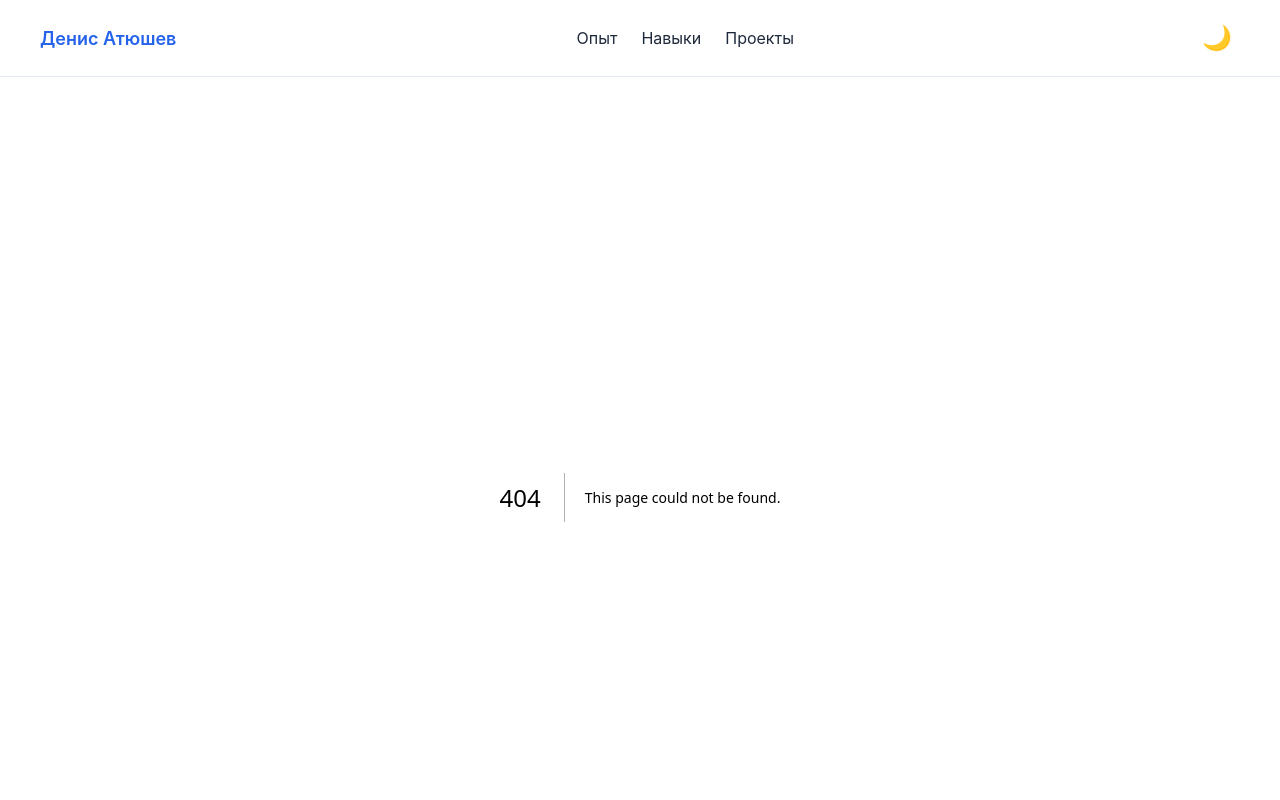
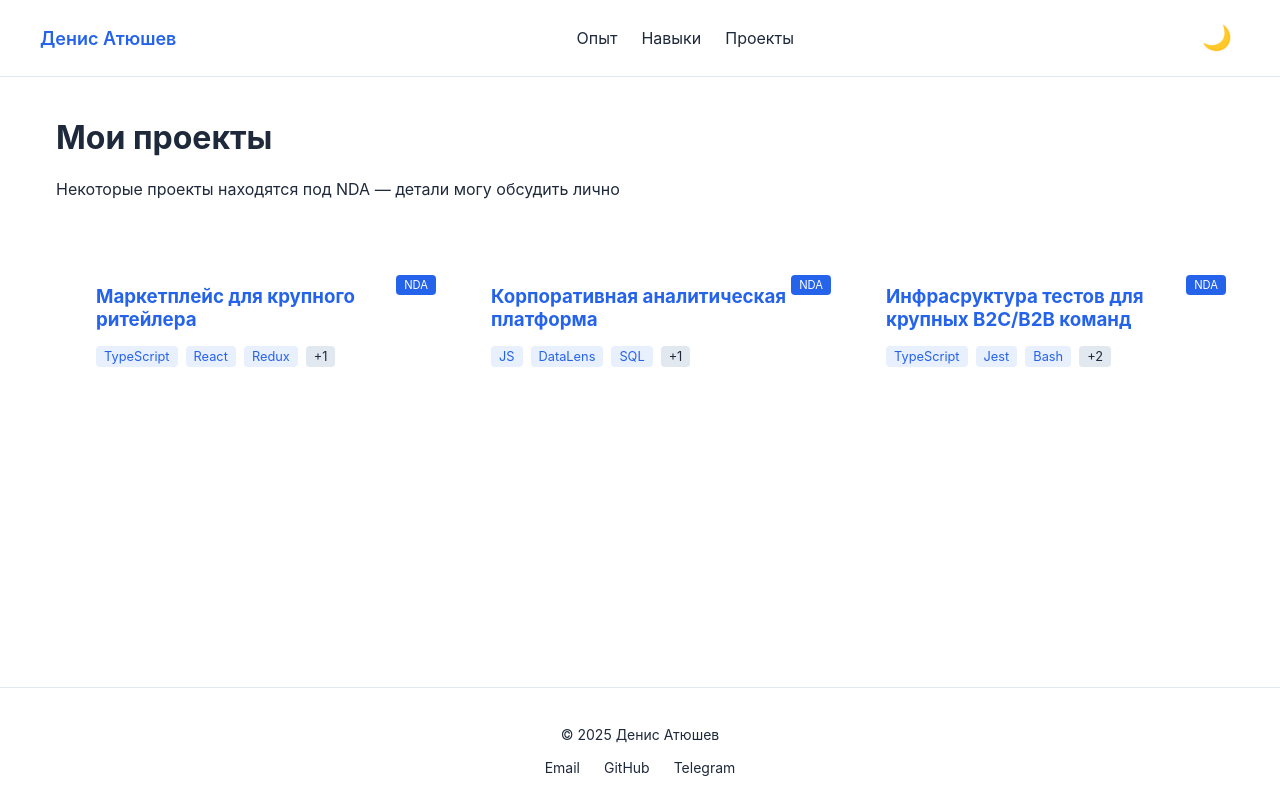
Before and after one commit to AtyushevD/portfolio, a Next.js app: page /projects in a window 1280 px wide. Before the commit this address had no page. Shown: the top 800 px of the page. Built offline with nearby package versions, Linux system fonts and the light colour scheme.

Commit message:
Добавил страницу проектов

```diff
--- /dev/null
+++ b/src/app/(main)/projects/page.tsx
@@ -0,0 +1,14 @@
+import { ProjectsShowcase } from '@/components/projects';
+import { Container } from '@/components/layout/Container';
+
+export default function ProjectsPage() {
+  return (
+    <Container>
+      <h1 className="page-title">Мои проекты</h1>
+      <p className="page-subtitle">
+        Некоторые проекты находятся под NDA — детали могу обсудить лично
+      </p>
+      <ProjectsShowcase />
+    </Container>
+  );
+}
--- /dev/null
+++ b/src/components/projects/ProjectCard.tsx
@@ -0,0 +1,40 @@
+import { useState } from 'react';
+import { Project } from '@/lib/projects';
+
+import styles from './projects.module.css';
+
+export const ProjectCard = ({ project }: { project: Project }) => {
+  const [isHovered, setIsHovered] = useState(false);
+
+  return (
+    <div
+      className={styles.card}
+      onMouseEnter={() => setIsHovered(true)}
+      onMouseLeave={() => setIsHovered(false)}
+    >
+      {project.isNDA && (
+        <div className={styles.ndaBadge}>NDA</div>
+      )}
+
+      <h3 className={styles.title}>{project.title}</h3>
+
+      <div className={styles.technologies}>
+        {project.technologies.slice(0, 3).map(tech => (
+          <span key={tech} className={styles.techTag}>{tech}</span>
+        ))}
+        {project.technologies.length > 3 && (
+          <span className={styles.moreTag}>+{project.technologies.length - 3}</span>
+        )}
+      </div>
+
+      {isHovered && (
+        <div className={styles.hoverContent}>
+          <p className={styles.description}>{project.description}</p>
+          <button className={styles.detailsButton}>
+            {project.isNDA ? 'Подробности под NDA' : 'Подробнее'}
+          </button>
+        </div>
+      )}
+    </div>
+  );
+};
--- /dev/null
+++ b/src/components/projects/ProjectModal.tsx
@@ -0,0 +1,57 @@
+'use client';
+
+import { useEffect } from 'react';
+import { Project } from '@/lib/projects';
+
+import styles from './projects.module.css';
+
+export const ProjectModal = ({
+  project,
+  onClose
+}: {
+  project: Project | null;
+  onClose: () => void;
+}) => {
+  useEffect(() => {
+    if (project) document.body.style.overflow = 'hidden';
+    return () => { document.body.style.overflow = '' };
+  }, [project]);
+
+  if (!project) return null;
+
+  return (
+    <div className={styles.modalOverlay} onClick={onClose}>
+      <div className={styles.modalContent} onClick={e => e.stopPropagation()}>
+        <button className={styles.closeButton} onClick={onClose}>×</button>
+
+        <h2 className={styles.modalTitle}>{project.title}</h2>
+
+        {project.isNDA ? (
+          <div className={styles.ndaContent}>
+            <h3>🔒 Проект под NDA</h3>
+            <p>Детали не могут быть раскрыты в соответствии с соглашением</p>
+            <p>Готов обсудить мой вклад лично</p>
+          </div>
+        ) : (
+          <>
+            <p><strong>Роль:</strong> {project.role}</p>
+            <p><strong>Описание:</strong> {project.description}</p>
+
+            <h3>Ключевые особенности:</h3>
+            <ul className={styles.featuresList}>
+              {project.features.map((f, i) => (
+                <li key={i}>{f}</li>
+              ))}
+            </ul>
+
+            <div className={styles.technologies}>
+              {project.technologies.map(tech => (
+                <span key={tech} className={styles.techTag}>{tech}</span>
+              ))}
+            </div>
+          </>
+        )}
+      </div>
+    </div>
+  );
+};
--- /dev/null
+++ b/src/components/projects/ProjectsShowcase.tsx
@@ -0,0 +1,32 @@
+'use client';
+
+import { useState } from 'react';
+import { PROJECTS, Project } from '@/lib/projects';
+import { ProjectCard } from './ProjectCard';
+import { ProjectModal } from './ProjectModal';
+
+import styles from './projects.module.css';
+
+export const ProjectsShowcase = () => {
+  const [selectedProject, setSelectedProject] = useState<Project | null>(null);
+
+  return (
+    <div className={styles.container}>
+      <div className={styles.grid}>
+        {PROJECTS.map(project => (
+          <div
+            key={project.id}
+            onClick={() => setSelectedProject(project)}
+          >
+            <ProjectCard project={project} />
+          </div>
+        ))}
+      </div>
+
+      <ProjectModal
+        project={selectedProject}
+        onClose={() => setSelectedProject(null)}
+      />
+    </div>
+  );
+};
--- /dev/null
+++ b/src/components/projects/index.ts
@@ -0,0 +1 @@
+export {ProjectsShowcase} from './ProjectsShowcase';
--- /dev/null
+++ b/src/components/projects/projects.module.css
@@ -0,0 +1,146 @@
+.container {
+  max-width: 1200px;
+  margin: 0 auto;
+  padding: 20px;
+}
+
+.grid {
+  display: grid;
+  grid-template-columns: repeat(auto-fill, minmax(300px, 1fr));
+  gap: 25px;
+  margin-top: 30px;
+}
+
+.card {
+  background: var(--color-bg-dark);
+  border-radius: 10px;
+  padding: 20px;
+  height: 200px;
+  position: relative;
+  overflow: hidden;
+  cursor: pointer;
+  transition: transform 0.3s;
+}
+
+.card:hover {
+  transform: translateY(-5px);
+}
+
+.ndaBadge {
+  position: absolute;
+  top: 10px;
+  right: 10px;
+  background: var(--color-primary);
+  color: white;
+  padding: 3px 8px;
+  border-radius: 4px;
+  font-size: 0.7rem;
+}
+
+.title {
+  margin: 0 0 15px;
+  color: var(--color-primary);
+}
+
+.technologies {
+  display: flex;
+  flex-wrap: wrap;
+  gap: 8px;
+  margin-top: 15px;
+}
+
+.techTag {
+  background: rgba(37, 99, 235, 0.1);
+  color: var(--color-primary);
+  padding: 3px 8px;
+  border-radius: 4px;
+  font-size: 0.8rem;
+}
+
+.moreTag {
+  background: var(--color-border);
+  padding: 3px 8px;
+  border-radius: 4px;
+  font-size: 0.8rem;
+}
+
+.hoverContent {
+  position: absolute;
+  bottom: 0;
+  left: 0;
+  right: 0;
+  background: rgba(0, 0, 0, 0.8);
+  padding: 15px;
+  transform: translateY(100%);
+  transition: transform 0.3s;
+}
+
+.card:hover .hoverContent {
+  transform: translateY(0);
+}
+
+.description {
+  margin: 0 0 10px;
+  font-size: 0.9rem;
+  color: white;
+}
+
+.detailsButton {
+  background: var(--color-primary);
+  color: white;
+  border: none;
+  padding: 5px 10px;
+  border-radius: 4px;
+  cursor: pointer;
+  font-size: 0.8rem;
+}
+
+/* Модальное окно */
+.modalOverlay {
+  position: fixed;
+  top: 0;
+  left: 0;
+  right: 0;
+  bottom: 0;
+  background: rgba(0, 0, 0, 0.7);
+  z-index: 1000;
+  display: flex;
+  justify-content: center;
+  align-items: center;
+}
+
+.modalContent {
+  background: var(--color-bg);
+  padding: 30px;
+  border-radius: 10px;
+  max-width: 600px;
+  width: 90%;
+  max-height: 80vh;
+  overflow-y: auto;
+  position: relative;
+}
+
+.closeButton {
+  position: absolute;
+  top: 15px;
+  right: 15px;
+  font-size: 1.5rem;
+  background: none;
+  border: none;
+  cursor: pointer;
+  color: var(--color-text-light);
+}
+
+.modalTitle {
+  margin-top: 0;
+  color: var(--color-primary);
+}
+
+.ndaContent {
+  text-align: center;
+  padding: 20px 0;
+}
+
+.featuresList {
+  margin-left: 20px;
+}
--- /dev/null
+++ b/src/lib/projects.ts
@@ -0,0 +1,49 @@
+export interface Project {
+  id: string;
+  title: string;
+  description: string;
+  role: string;
+  technologies: string[];
+  features: string[];
+  isNDA: boolean;
+}
+
+export const PROJECTS: Project[] = [
+  {
+    id: "1",
+    title: "Маркетплейс для крупного ритейлера",
+    description: "Разработка фронтенда для B2C-платформы с 1M+ пользователей",
+    role: "Frontend-разработчик",
+    technologies: ["TypeScript", "React", "Redux", "Node.js"],
+    features: [
+      "Оптимизация производительности",
+      "Реализация микрофронтенд-архитектуры",
+    ],
+    isNDA: true
+  },
+  {
+    id: "2",
+    title: "Корпоративная аналитическая платформа",
+    description: "Дашборды для анализа больших данных",
+    role: "Frontend-разработчик",
+    technologies: ["JS", "DataLens", "SQL", "ClickHouse"],
+    features: [
+      "Реализация сложных интерактивных графиков",
+      "Оптимизация рендеринга больших датасетов",
+    ],
+    isNDA: true
+  },
+  {
+    id: "3",
+    title: "Инфрасруктура тестов для крупных B2C/B2B команд",
+    description: "Уменьшение времени написания тестов и увелечение их стабильности",
+    role: "Frontend-разработчик",
+    technologies: ["TypeScript", "Jest", "Bash", "Testplane", "Webdriver"],
+    features: [
+      "Перевод 1000+ тестов с exports интерфейса на BDD",
+      "Уменьшение количества флаки тестов практически до 0",
+      "Быстрое реагирование на появление новых флаки тестов за счет алертов"
+    ],
+    isNDA: true
+  }
+];
```
